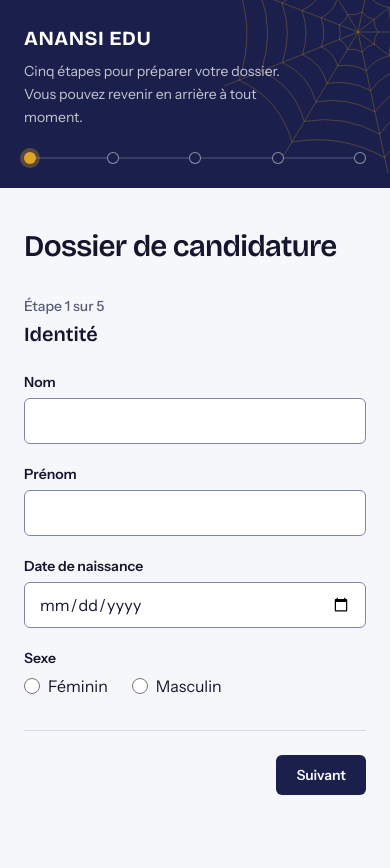
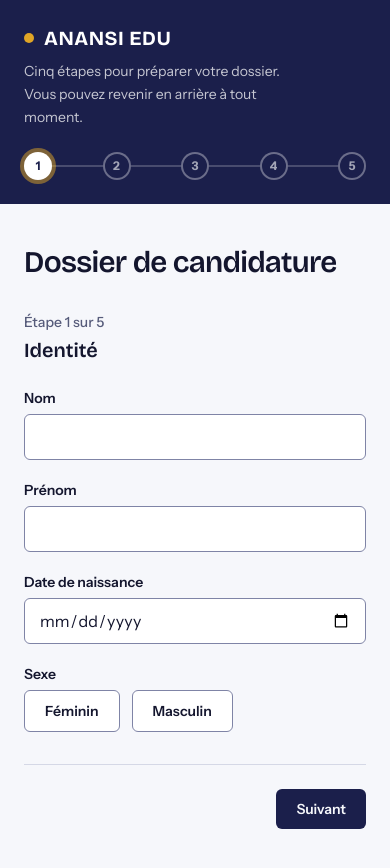
Before and after one commit to zeus02376/anansi-edu-frontend, a Next.js app: page /candidature in a window 390 px wide. Before the commit the page ends 844 px from the top, so only its background shows below. Built offline with nearby package versions, Linux system fonts and the light colour scheme.

Commit message:
Refait le design du formulaire et de la connexion avec des interactions

```diff
--- a/src/app/_components/cadre.tsx
+++ b/src/app/_components/cadre.tsx
@@ -1,72 +1,47 @@
 import type { ReactNode } from "react";
-
-const RAYONS = [0, 37, 78, 121, 158, 201, 239, 282, 322];
-const ANNEAUX = [34, 66, 100, 136, 174, 214];
-const LONGUEUR_RAYON = 240;
-
-function point(angleEnDegres: number, distance: number): string {
-  const angle = (angleEnDegres * Math.PI) / 180;
-  const x = (Math.cos(angle) * distance).toFixed(1);
-  const y = (Math.sin(angle) * distance).toFixed(1);
-  return `${x} ${y}`;
-}
-
-// Chaque anneau relie les rayons par des arcs qui s'affaissent vers le
-// centre, comme les fils d'une vraie toile.
-function anneau(distance: number): string {
-  const segments = RAYONS.map((angle, index) => {
-    const suivant = RAYONS[(index + 1) % RAYONS.length];
-    const fin = suivant > angle ? suivant : suivant + 360;
-    const milieu = (angle + fin) / 2;
-    return `Q ${point(milieu, distance * 0.8)} ${point(fin, distance)}`;
-  });
-  return `M ${point(RAYONS[0], distance)} ${segments.join(" ")}`;
-}
-
-function Toile({ className }: { className: string }) {
-  return (
-    <svg
-      aria-hidden="true"
-      viewBox="-240 -240 480 480"
-      fill="none"
-      stroke="currentColor"
-      strokeWidth="1"
-      className={className}
-    >
-      {RAYONS.map((angle) => (
-        <path key={angle} d={`M 0 0 L ${point(angle, LONGUEUR_RAYON)}`} />
-      ))}
-      {ANNEAUX.map((distance) => (
-        <path key={distance} d={anneau(distance)} />
-      ))}
-    </svg>
-  );
-}
 
 export function Cadre({
   texte,
   fil,
+  accroche,
+  pied,
   children,
 }: {
   texte: string;
   fil?: ReactNode;
+  accroche?: string;
+  pied?: ReactNode;
   children: ReactNode;
 }) {
   return (
     <div className="flex flex-1 flex-col lg:flex-row">
-      <aside className="relative overflow-hidden bg-panel px-6 py-6 text-white lg:sticky lg:top-0 lg:flex lg:h-screen lg:w-[38%] lg:max-w-md lg:flex-col lg:px-10 lg:py-12">
-        <Toile className="pointer-events-none absolute -top-28 -right-28 size-72 text-gold/45 lg:top-auto lg:-right-40 lg:-bottom-40 lg:size-[34rem]" />
-
-        <div className="relative">
-          <p className="font-display text-xl font-bold tracking-wide">
+      <aside className="bg-panel px-6 py-6 text-white lg:sticky lg:top-0 lg:flex lg:h-screen lg:w-[38%] lg:max-w-md lg:flex-col lg:px-10 lg:py-12">
+        <div>
+          <p className="flex items-center gap-2.5 font-display text-xl font-bold tracking-wide">
+            <span aria-hidden="true" className="size-2.5 rounded-full bg-gold" />
             ANANSI EDU
           </p>
-          <p className="mt-2 max-w-[28ch] text-sm leading-relaxed text-white/75 lg:mt-4 lg:text-base">
+          <p className="mt-2 max-w-[30ch] text-sm leading-relaxed text-white/75 lg:mt-4 lg:text-base">
             {texte}
           </p>
         </div>
 
-        {fil && <div className="relative mt-6 lg:mt-14">{fil}</div>}
+        {fil && <div className="mt-6 lg:mt-14">{fil}</div>}
+
+        {(accroche || pied) && (
+          <div className="mt-auto hidden lg:block">
+            {accroche && (
+              <p className="font-display text-5xl leading-[1.05] font-semibold tracking-tight text-balance">
+                {accroche}
+              </p>
+            )}
+            {pied && (
+              <div className="border-t border-white/15 pt-5 text-sm leading-relaxed text-white/75">
+                {pied}
+              </div>
+            )}
+          </div>
+        )}
       </aside>
 
       <main className="flex-1 px-6 py-10 lg:px-16 lg:py-16">
--- a/src/app/candidature/page.tsx
+++ b/src/app/candidature/page.tsx
@@ -3,7 +3,7 @@
 import { useEffect, useRef, useState } from "react";
 import type { CSSProperties, FormEvent, ReactNode } from "react";
 import { useForm } from "react-hook-form";
-import type { FieldError } from "react-hook-form";
+import type { FieldError, UseFormRegisterReturn } from "react-hook-form";
 import { zodResolver } from "@hookform/resolvers/zod";
 import { z } from "zod";
 import { Cadre } from "../_components/cadre";
@@ -12,8 +12,8 @@ import {
   CLASSE_BOUTON_SECONDAIRE,
   CLASSE_CHAMP,
   CLASSE_ERREUR,
-  CLASSE_FICHIER,
   CLASSE_LIBELLE,
+  CLASSE_LIEN,
   CLASSE_TITRE,
 } from "../_components/styles";
 
@@ -167,13 +167,11 @@ function Champ({
   id,
   libelle,
   erreur,
-  aide,
   children,
 }: {
   id: string;
   libelle: string;
   erreur: FieldError | undefined;
-  aide?: string;
   children: ReactNode;
 }) {
   return (
@@ -182,7 +180,132 @@ function Champ({
         {libelle}
       </label>
       {children}
-      {aide && <p className="text-sm text-muted">{aide}</p>}
+      <MessageErreur id={id} erreur={erreur} />
+    </div>
+  );
+}
+
+function Coche({ className }: { className?: string }) {
+  return (
+    <svg
+      aria-hidden="true"
+      viewBox="0 0 16 16"
+      fill="none"
+      stroke="currentColor"
+      strokeWidth="2.25"
+      strokeLinecap="round"
+      strokeLinejoin="round"
+      className={className}
+    >
+      <path d="M3.5 8.5l3 3 6-7" />
+    </svg>
+  );
+}
+
+function formaterTaille(octets: number): string {
+  if (octets < 1024 * 1024) {
+    return `${Math.max(1, Math.round(octets / 1024))} Ko`;
+  }
+  return `${(octets / (1024 * 1024)).toFixed(1).replace(".", ",")} Mo`;
+}
+
+// Zone de dépôt : le champ de fichier natif, invisible, recouvre toute la
+// zone. Le clic, le clavier et le glisser-déposer restent donc ceux du
+// navigateur ; on ne fait qu'habiller le résultat.
+function ChampFichier({
+  id,
+  libelle,
+  erreur,
+  champ,
+}: {
+  id: string;
+  libelle: string;
+  erreur: FieldError | undefined;
+  champ: UseFormRegisterReturn;
+}) {
+  const entree = useRef<HTMLInputElement | null>(null);
+  const [choisi, setChoisi] = useState<{ nom: string; taille: number } | null>(
+    null,
+  );
+  const [survol, setSurvol] = useState(false);
+
+  function retirer() {
+    const element = entree.current;
+    if (!element) return;
+    element.value = "";
+    setChoisi(null);
+    void champ.onChange({ target: element, type: "change" });
+    element.focus();
+  }
+
+  return (
+    <div className="flex flex-col gap-1.5">
+      <label htmlFor={id} className={CLASSE_LIBELLE}>
+        {libelle}
+      </label>
+      <div
+        onDragEnter={() => setSurvol(true)}
+        onDragLeave={() => setSurvol(false)}
+        onDrop={() => setSurvol(false)}
+        className={`relative flex min-h-16 items-center gap-3 rounded-md border px-3.5 py-3 transition-[border-color,background-color,box-shadow] duration-150 has-[:focus-visible]:border-ink has-[:focus-visible]:ring-3 has-[:focus-visible]:ring-gold/40 has-[[aria-invalid=true]]:border-red-700 dark:has-[[aria-invalid=true]]:border-red-400 ${
+          choisi
+            ? "border-field bg-surface"
+            : "border-dashed border-field bg-surface/60 hover:border-ink hover:bg-surface"
+        } ${survol ? "border-ink bg-gold/10" : ""}`}
+      >
+        <input
+          id={id}
+          type="file"
+          accept={ACCEPT_FICHIER}
+          className="absolute inset-0 size-full cursor-pointer opacity-0"
+          {...attributsErreur(id, erreur)}
+          name={champ.name}
+          onBlur={champ.onBlur}
+          onChange={(evenement) => {
+            const document = evenement.target.files?.[0];
+            setChoisi(
+              document ? { nom: document.name, taille: document.size } : null,
+            );
+            void champ.onChange(evenement);
+          }}
+          ref={(element) => {
+            champ.ref(element);
+            entree.current = element;
+          }}
+        />
+
+        {choisi ? (
+          <>
+            <span
+              aria-hidden="true"
+              className="flex size-9 shrink-0 items-center justify-center rounded-full bg-gold/20 text-ink"
+            >
+              <Coche className="size-4" />
+            </span>
+            <span className="min-w-0 flex-1">
+              <span className="block truncate text-sm font-semibold text-ink">
+                {choisi.nom}
+              </span>
+              <span className="block text-sm text-muted">
+                {formaterTaille(choisi.taille)}
+              </span>
+            </span>
+            <button
+              type="button"
+              onClick={retirer}
+              className={`${CLASSE_LIEN} relative`}
+            >
+              Retirer
+              <span className="sr-only"> : {libelle}</span>
+            </button>
+          </>
+        ) : (
+          <span className="text-sm text-muted">
+            <span className="font-semibold text-ink">Choisir un fichier</span>{" "}
+            ou le glisser ici
+          </span>
+        )}
+      </div>
       <MessageErreur id={id} erreur={erreur} />
     </div>
   );
@@ -197,40 +320,29 @@ function nomDuFichier(fichiers: FileList | undefined): string {
   return fichiers?.[0]?.name ?? "Non fourni";
 }
 
+// Une section par étape de saisie, dans le même ordre que ETAPES.
 function lignesDuRecapitulatif(valeurs: CandidatureSaisie) {
   return [
-    {
-      titre: "Identité",
-      lignes: [
+    [
       ["Nom", valeurs.nom.trim()],
       ["Prénom", valeurs.prenom.trim()],
       ["Date de naissance", formaterDate(valeurs.dateNaissance)],
       ["Sexe", valeurs.sexe],
     ],
-    },
-    {
-      titre: "Coordonnées",
-      lignes: [
+    [
       ["Téléphone", valeurs.telephone.trim()],
       ["E-mail", valeurs.email.trim()],
       ["Adresse", valeurs.adresse.trim()],
     ],
-    },
-    {
-      titre: "Formation souhaitée",
-      lignes: [
+    [
       ["Filière", valeurs.filiere],
       ["Niveau", valeurs.niveau],
     ],
-    },
-    {
-      titre: "Documents",
-      lignes: [
+    [
       ["Pièce d'identité", nomDuFichier(valeurs.pieceIdentite)],
       ["Dernier diplôme", nomDuFichier(valeurs.dernierDiplome)],
       ["Photo d'identité", nomDuFichier(valeurs.photoIdentite)],
     ],
-    },
   ];
 }
 
@@ -238,6 +350,7 @@ type Recapitulatif = ReturnType<typeof lignesDuRecapitulatif>;
 
 export default function CandidaturePage() {
   const [etape, setEtape] = useState(0);
+  const [sens, setSens] = useState(1);
   const [recapitulatif, setRecapitulatif] = useState<Recapitulatif | null>(
     null,
   );
@@ -300,15 +413,19 @@ export default function CandidaturePage() {
         setRecapitulatif(lignesDuRecapitulatif(getValues()));
         arriveeAuRecapitulatif.current = performance.now();
       }
+      setSens(1);
       setEtape(suivante);
     } finally {
       validationEnCours.current = false;
     }
   }
 
-  function allerALEtapePrecedente() {
+  // Retour vers une étape déjà remplie (bouton « Précédent », fil des
+  // étapes ou lien « Modifier » du récapitulatif).
+  function revenirALEtape(cible: number) {
     setDossierPret(false);
-    setEtape(etape - 1);
+    setSens(-1);
+    setEtape(cible);
   }
 
   function soumettre(evenement: FormEvent<HTMLFormElement>) {
@@ -329,9 +446,12 @@ export default function CandidaturePage() {
     void handleSubmit(() => setDossierPret(true))(evenement);
   }
 
+  const classeEtape = "etape-entree mt-6 flex flex-col gap-5";
+
   return (
     <Cadre
       texte="Cinq étapes pour préparer votre dossier. Vous pouvez revenir en arrière à tout moment."
+      pied="Rien n'est envoyé pour l'instant : vos réponses restent dans cette page jusqu'à la fin."
       fil={
         <ol
           className="relative flex justify-between lg:flex-col lg:justify-start"
@@ -339,45 +459,78 @@ export default function CandidaturePage() {
         >
           <li
             aria-hidden="true"
-            className="absolute top-1/2 right-1.5 left-1.5 h-px -translate-y-1/2 bg-white/25 lg:top-5 lg:right-auto lg:bottom-5 lg:left-[5.5px] lg:h-auto lg:w-px lg:translate-y-0"
+            className="absolute top-1/2 right-3.5 left-3.5 h-0.5 -translate-y-1/2 bg-white/20 lg:top-6 lg:right-auto lg:bottom-6 lg:left-[13px] lg:h-auto lg:w-0.5 lg:translate-y-0"
           >
             <span className="fil-avancement block size-full bg-gold" />
           </li>
-          {ETAPES.map(({ titre }, index) => (
+          {ETAPES.map(({ titre }, index) => {
+            const faite = index < etape;
+            const courante = index === etape;
+            const pastille = (
+              <span
+                aria-hidden="true"
+                className={`flex size-7 shrink-0 items-center justify-center rounded-full text-xs font-bold transition-[background-color,box-shadow,color] duration-300 ${
+                  faite
+                    ? "bg-gold text-panel"
+                    : courante
+                      ? "bg-white text-panel ring-4 ring-gold/50"
+                      : "border-2 border-white/35 bg-panel text-white/60"
+                }`}
+              >
+                {faite ? <Coche className="size-3.5" /> : index + 1}
+              </span>
+            );
+            const libelle = (
+              <span
+                className={`sr-only lg:not-sr-only ${
+                  courante
+                    ? "font-semibold text-white"
+                    : faite
+                      ? "text-white/90"
+                      : "text-white/55"
+                }`}
+              >
+                {titre}
+              </span>
+            );
+            return (
               <li
                 key={titre}
-              aria-current={index === etape ? "step" : undefined}
-              className="relative flex items-center gap-4 lg:h-10"
+                aria-current={courante ? "step" : undefined}
+                className="relative lg:h-12"
               >
-              <span
-                aria-hidden="true"
-                className={
-                  index < etape
-                    ? "size-3 rounded-full bg-gold"
-                    : index === etape
-                      ? "size-3 rounded-full bg-gold ring-4 ring-gold/30"
-                      : "size-3 rounded-full border border-white/50 bg-panel"
-                }
-              />
-              <span
-                className={
-                  index === etape
-                    ? "sr-only font-semibold text-white lg:not-sr-only"
-                    : index < etape
-                      ? "sr-only text-white/90 lg:not-sr-only"
-                      : "sr-only text-white/60 lg:not-sr-only"
-                }
+                {faite ? (
+                  <button
+                    type="button"
+                    onClick={() => revenirALEtape(index)}
+                    className="group flex h-full items-center gap-4 rounded-full outline-hidden focus-visible:ring-2 focus-visible:ring-white lg:rounded-md lg:pr-3"
                   >
-                {index + 1}. {titre}
+                    {pastille}
+                    <span className="sr-only">Revenir à l&apos;étape : </span>
+                    <span className="decoration-gold decoration-2 underline-offset-4 group-hover:underline">
+                      {libelle}
                     </span>
+                  </button>
+                ) : (
+                  <div className="flex h-full items-center gap-4">
+                    {pastille}
+                    {libelle}
+                  </div>
+                )}
               </li>
-          ))}
+            );
+          })}
         </ol>
       }
     >
       <h1 className={CLASSE_TITRE}>Dossier de candidature</h1>
 
-      <form onSubmit={soumettre} noValidate className="mt-8">
+      <form
+        onSubmit={soumettre}
+        noValidate
+        className="mt-8"
+        style={{ "--sens": sens } as CSSProperties}
+      >
         <p className="text-sm font-medium text-muted">
           Étape {etape + 1} sur {ETAPES.length}
         </p>
@@ -391,7 +544,8 @@ export default function CandidaturePage() {
 
         {/* Les étapes restent montées (seulement masquées) pour conserver
             les fichiers déjà choisis quand on revient en arrière. */}
-          <div hidden={etape !== 0} className="mt-6 flex flex-col gap-5">
+        <div hidden={etape !== 0} className={classeEtape}>
+          <div className="grid gap-5 sm:grid-cols-2">
             <Champ id="nom" libelle="Nom" erreur={errors.nom}>
               <input
                 id="nom"
@@ -413,6 +567,7 @@ export default function CandidaturePage() {
                 {...register("prenom")}
               />
             </Champ>
+          </div>
 
           <Champ
             id="dateNaissance"
@@ -423,7 +578,7 @@ export default function CandidaturePage() {
               id="dateNaissance"
               type="date"
               autoComplete="bday"
-                className={CLASSE_CHAMP}
+              className={`${CLASSE_CHAMP} sm:max-w-60`}
               {...attributsErreur("dateNaissance", errors.dateNaissance)}
               {...register("dateNaissance")}
             />
@@ -434,16 +589,18 @@ export default function CandidaturePage() {
             aria-describedby={errors.sexe ? "sexe-erreur" : undefined}
           >
             <legend className={CLASSE_LIBELLE}>Sexe</legend>
-              <div className="mt-1.5 flex gap-6">
+            <div className="mt-1.5 flex gap-3">
               {SEXES.map((sexe) => (
-                  <label key={sexe} className="flex items-center gap-2 text-base">
+                <label key={sexe} className="cursor-pointer">
                   <input
                     type="radio"
-                      className="size-4 accent-primary"
                     value={sexe}
+                    className="peer sr-only"
                     {...register("sexe")}
                   />
+                  <span className="block rounded-md border border-field bg-surface px-5 py-2.5 text-sm font-semibold text-ink transition-[background-color,border-color,color,box-shadow] duration-150 peer-checked:border-primary peer-checked:bg-primary peer-checked:text-on-primary peer-hover:border-ink peer-focus-visible:ring-3 peer-focus-visible:ring-gold/50">
                     {sexe}
+                  </span>
                 </label>
               ))}
             </div>
@@ -451,7 +608,8 @@ export default function CandidaturePage() {
           </fieldset>
         </div>
 
-          <div hidden={etape !== 1} className="mt-6 flex flex-col gap-5">
+        <div hidden={etape !== 1} className={classeEtape}>
+          <div className="grid gap-5 sm:grid-cols-2">
             <Champ id="telephone" libelle="Téléphone" erreur={errors.telephone}>
               <input
                 id="telephone"
@@ -473,6 +631,7 @@ export default function CandidaturePage() {
                 {...register("email")}
               />
             </Champ>
+          </div>
 
           <Champ id="adresse" libelle="Adresse" erreur={errors.adresse}>
             <textarea
@@ -486,7 +645,7 @@ export default function CandidaturePage() {
           </Champ>
         </div>
 
-          <div hidden={etape !== 2} className="mt-6 flex flex-col gap-5">
+        <div hidden={etape !== 2} className={classeEtape}>
           <Champ id="filiere" libelle="Filière" erreur={errors.filiere}>
             <select
               id="filiere"
@@ -526,77 +685,61 @@ export default function CandidaturePage() {
           </Champ>
         </div>
 
-          <div hidden={etape !== 3} className="mt-6 flex flex-col gap-5">
+        <div hidden={etape !== 3} className={classeEtape}>
           <p className="text-sm text-muted">
             Formats acceptés : PDF, JPG ou PNG, 5 Mo maximum par fichier.
           </p>
 
-            <Champ
+          <ChampFichier
             id="pieceIdentite"
             libelle="Pièce d'identité"
             erreur={errors.pieceIdentite}
-            >
-              <input
-                id="pieceIdentite"
-                type="file"
-                accept={ACCEPT_FICHIER}
-                className={CLASSE_FICHIER}
-                {...attributsErreur("pieceIdentite", errors.pieceIdentite)}
-                {...register("pieceIdentite")}
+            champ={register("pieceIdentite")}
           />
-            </Champ>
-
-            <Champ
+          <ChampFichier
             id="dernierDiplome"
             libelle="Dernier diplôme ou relevé de notes"
             erreur={errors.dernierDiplome}
-            >
-              <input
-                id="dernierDiplome"
-                type="file"
-                accept={ACCEPT_FICHIER}
-                className={CLASSE_FICHIER}
-                {...attributsErreur("dernierDiplome", errors.dernierDiplome)}
-                {...register("dernierDiplome")}
+            champ={register("dernierDiplome")}
           />
-            </Champ>
-
-            <Champ
+          <ChampFichier
             id="photoIdentite"
             libelle="Photo d'identité (facultatif)"
             erreur={errors.photoIdentite}
-            >
-              <input
-                id="photoIdentite"
-                type="file"
-                accept={ACCEPT_FICHIER}
-                className={CLASSE_FICHIER}
-                {...attributsErreur("photoIdentite", errors.photoIdentite)}
-                {...register("photoIdentite")}
+            champ={register("photoIdentite")}
           />
-            </Champ>
         </div>
 
         {etape === DERNIERE_ETAPE && recapitulatif && (
-            <div className="mt-6 flex flex-col gap-6">
+          <div className="etape-entree mt-6 flex flex-col gap-6">
             <p className="text-sm text-muted">
               Vérifiez vos informations avant de soumettre le dossier.
             </p>
-              {recapitulatif.map(({ titre, lignes }) => (
-                <section key={titre}>
+            {recapitulatif.map((lignes, index) => (
+              <section key={ETAPES[index].titre}>
+                <div className="flex items-baseline justify-between gap-4">
                   <h3 className="font-display text-base font-semibold text-ink">
-                    {titre}
+                    {ETAPES[index].titre}
                   </h3>
+                  <button
+                    type="button"
+                    onClick={() => revenirALEtape(index)}
+                    className={CLASSE_LIEN}
+                  >
+                    Modifier
+                    <span className="sr-only"> : {ETAPES[index].titre}</span>
+                  </button>
+                </div>
                 <dl className="mt-2 divide-y divide-line rounded-md border border-line bg-surface text-sm">
                   {lignes.map(([libelle, valeur]) => (
                     <div
                       key={libelle}
-                        className="flex flex-col gap-0.5 px-3 py-2 sm:flex-row sm:gap-4"
+                      className="flex flex-col gap-0.5 px-3.5 py-2.5 sm:flex-row sm:gap-4"
                     >
                       <dt className="text-muted sm:w-44 sm:shrink-0">
                         {libelle}
                       </dt>
-                        <dd className="break-words whitespace-pre-line">
+                      <dd className="font-medium break-words whitespace-pre-line text-ink">
                         {valeur}
                       </dd>
                     </div>
@@ -610,7 +753,13 @@ export default function CandidaturePage() {
         {/* Toujours monté pour que l'annonce soit lue quand le message apparaît. */}
         <div role="status" className="mt-6">
           {dossierPret && (
-              <p className="rounded-md border border-green-700/40 bg-green-700/10 px-3.5 py-2.5 text-sm font-medium text-green-800 dark:text-green-300">
+            <p className="apparition flex items-center gap-3 rounded-md border border-green-700/40 bg-green-700/10 px-3.5 py-3 text-sm font-semibold text-green-800 dark:text-green-300">
+              <span
+                aria-hidden="true"
+                className="flex size-7 shrink-0 items-center justify-center rounded-full bg-green-700 text-white"
+              >
+                <Coche className="coche-tracee size-4" />
+              </span>
               Dossier prêt (envoi non branché)
             </p>
           )}
@@ -620,7 +769,7 @@ export default function CandidaturePage() {
           {etape > 0 ? (
             <button
               type="button"
-                onClick={allerALEtapePrecedente}
+              onClick={() => revenirALEtape(etape - 1)}
               className={CLASSE_BOUTON_SECONDAIRE}
             >
               Précédent
@@ -629,10 +778,7 @@ export default function CandidaturePage() {
             <span />
           )}
 
-            <button
-              type="submit"
-              className={CLASSE_BOUTON_PRINCIPAL}
-            >
+          <button type="submit" className={CLASSE_BOUTON_PRINCIPAL}>
             {etape < DERNIERE_ETAPE ? "Suivant" : "Soumettre le dossier"}
           </button>
         </div>
--- a/src/app/globals.css
+++ b/src/app/globals.css
@@ -71,3 +71,46 @@ body {
     transition: none;
   }
 }
+
+/* L'étape qui s'affiche glisse depuis le côté vers lequel on avance.
+   --sens vaut 1 (étape suivante) ou -1 (retour en arrière). */
+@keyframes etape-entree {
+  from {
+    opacity: 0;
+    transform: translateX(calc(var(--sens, 1) * 1.25rem));
+  }
+}
+
+.etape-entree {
+  animation: etape-entree 320ms cubic-bezier(0.2, 0.7, 0.2, 1);
+}
+
+@keyframes coche-tracee {
+  from {
+    stroke-dashoffset: 24;
+  }
+}
+
+.coche-tracee {
+  stroke-dasharray: 24;
+  animation: coche-tracee 450ms 150ms cubic-bezier(0.2, 0.7, 0.2, 1) backwards;
+}
+
+@keyframes apparition {
+  from {
+    opacity: 0;
+    transform: translateY(0.5rem);
+  }
+}
+
+.apparition {
+  animation: apparition 280ms cubic-bezier(0.2, 0.7, 0.2, 1);
+}
+
+@media (prefers-reduced-motion: reduce) {
+  .etape-entree,
+  .coche-tracee,
+  .apparition {
+    animation: none;
+  }
+}
```
Also changed, not shown: src/app/_components/styles.ts (+6 -6 lines), src/app/login/page.tsx (+30 -6 lines). Lines whose indentation alone changed are shown as unchanged.
